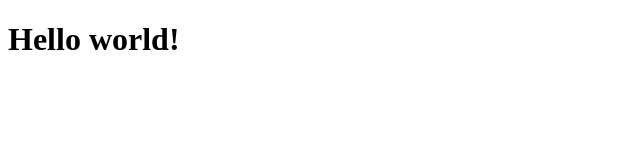
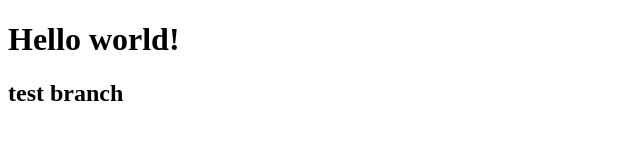
Before and after one commit to DrDue/test, a plain HTML site: page Index.html in a window 1280 px wide. Shown: the whole page, without its empty margins (0-640 px from the left). Drawn offline with Linux system fonts and the light colour scheme.

Commit message:
branch-initial

```diff
--- a/Index.html
+++ b/Index.html
@@ -7,5 +7,6 @@
 </head>
 <body>
     <h1>Hello world!</h1>
+    <h2>test branch</h2>
 </body>
 </html>
```
